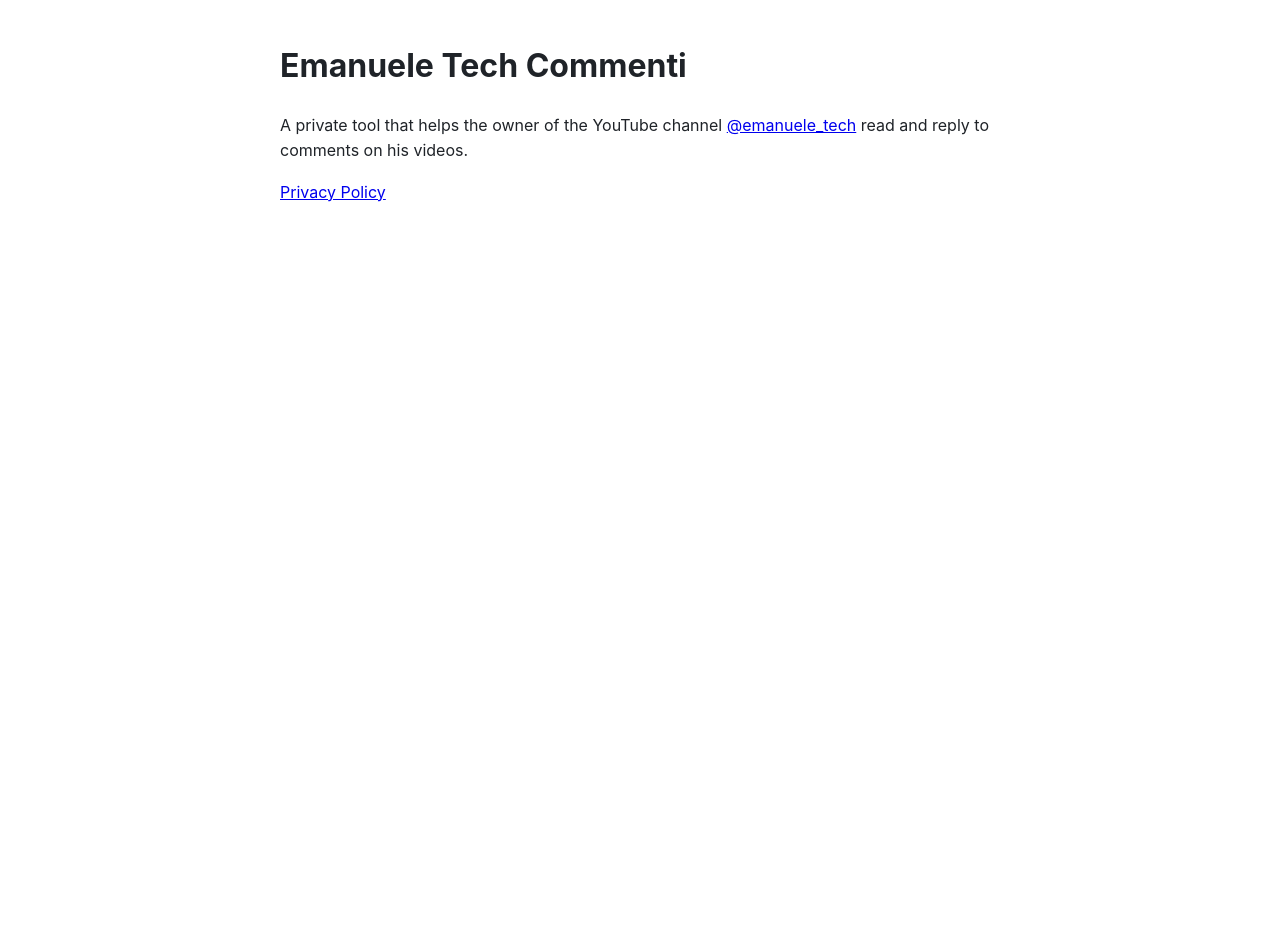
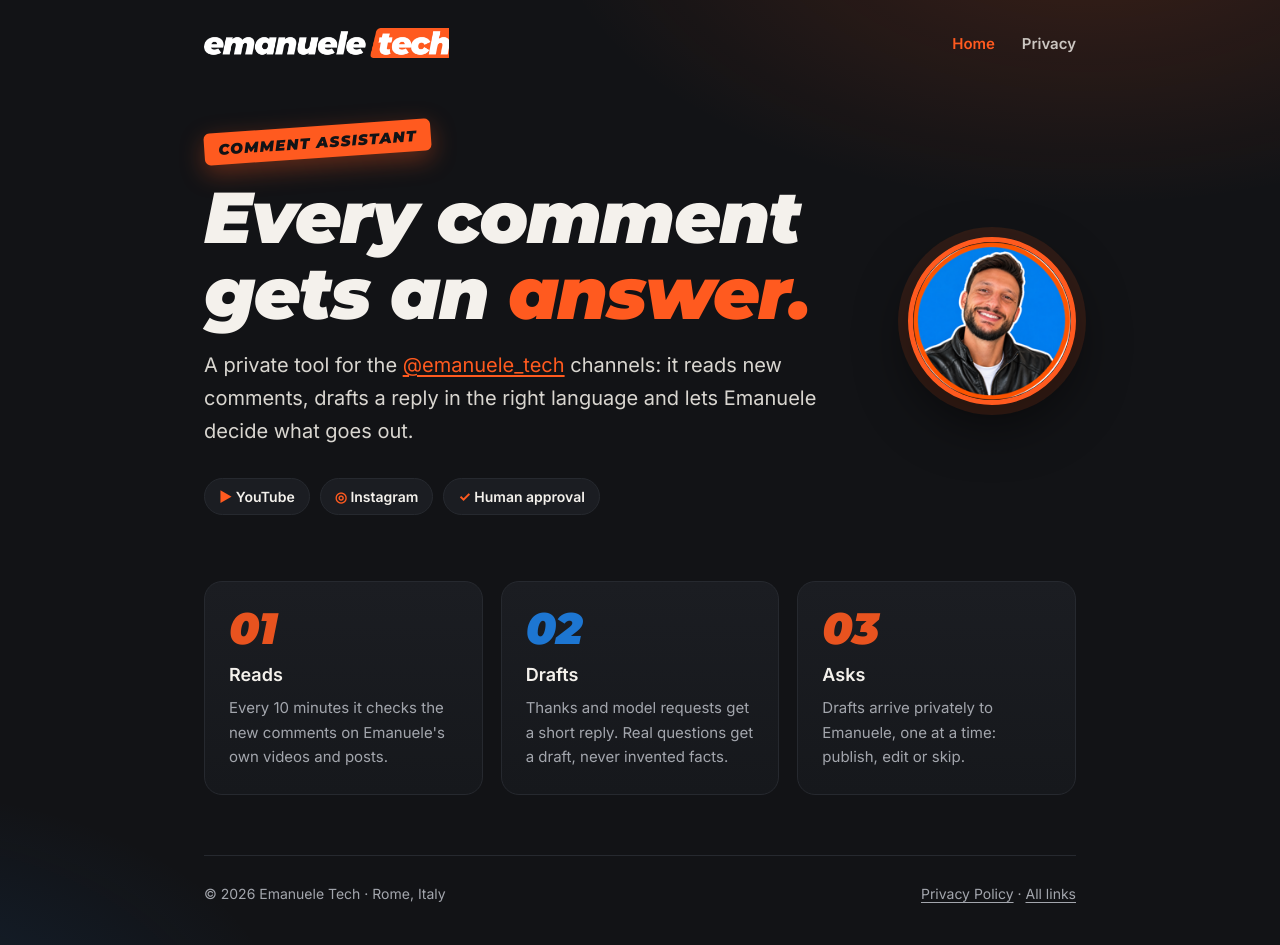
Before and after one commit to emanueletech/comment-assistant, a plain HTML site: page index.html in a window 1280 px wide. Before the commit the page ends 800 px from the top, so only its background shows below. Drawn offline with Linux system fonts and the light colour scheme.

Commit message:
Pages in the Emanuele Tech style: home and privacy policy

```diff
--- a/index.html
+++ b/index.html
@@ -4,14 +4,60 @@
 <meta charset="utf-8">
 <meta name="viewport" content="width=device-width, initial-scale=1">
 <title>Emanuele Tech Commenti</title>
-<style>
-  body { font-family: -apple-system, BlinkMacSystemFont, "Segoe UI", Roboto, sans-serif; max-width: 720px; margin: 40px auto; padding: 0 16px; line-height: 1.6; color: #1f2328; }
-</style>
+<meta name="description" content="The private comment assistant of Emanuele Tech: it reads new comments, drafts replies and lets Emanuele approve them.">
+<link rel="icon" href="assets/avatar.png">
+<link rel="preconnect" href="https://fonts.googleapis.com">
+<link rel="preconnect" href="https://fonts.gstatic.com" crossorigin>
+<link href="https://fonts.googleapis.com/css2?family=Inter:wght@400;600&family=Montserrat:ital,wght@1,900&display=swap" rel="stylesheet">
+<link rel="stylesheet" href="style.css">
 </head>
 <body>
-<h1>Emanuele Tech Commenti</h1>
-<p>A private tool that helps the owner of the YouTube channel
-<a href="https://www.youtube.com/@emanuele_tech">@emanuele_tech</a> read and reply to comments on his videos.</p>
-<p><a href="privacy.html">Privacy Policy</a></p>
+<div class="wrap">
+  <header class="top">
+    <a href="./"><img src="assets/logo.png" alt="Emanuele Tech"></a>
+    <nav>
+      <a href="./" aria-current="page">Home</a>
+      <a href="privacy.html">Privacy</a>
+    </nav>
+  </header>
+
+  <section class="hero">
+    <div>
+      <span class="tag">Comment assistant</span>
+      <h1>Every comment<br>gets an <em>answer.</em></h1>
+      <p class="lead">A private tool for the <a href="https://www.youtube.com/@emanuele_tech">@emanuele_tech</a> channels:
+        it reads new comments, drafts a reply in the right language and lets Emanuele decide what goes out.</p>
+      <div class="chips">
+        <span class="chip"><b>▶</b> YouTube</span>
+        <span class="chip"><b>◎</b> Instagram</span>
+        <span class="chip"><b>✓</b> Human approval</span>
+      </div>
+    </div>
+    <img class="avatar" src="assets/avatar.png" alt="Emanuele">
+  </section>
+
+  <div class="grid">
+    <div class="card">
+      <div class="n">01</div>
+      <h3>Reads</h3>
+      <p>Every 10 minutes it checks the new comments on Emanuele's own videos and posts.</p>
+    </div>
+    <div class="card blue">
+      <div class="n">02</div>
+      <h3>Drafts</h3>
+      <p>Thanks and model requests get a short reply. Real questions get a draft, never invented facts.</p>
+    </div>
+    <div class="card">
+      <div class="n">03</div>
+      <h3>Asks</h3>
+      <p>Drafts arrive privately to Emanuele, one at a time: publish, edit or skip.</p>
+    </div>
+  </div>
+
+  <footer>
+    <span>© 2026 Emanuele Tech · Rome, Italy</span>
+    <span><a href="privacy.html">Privacy Policy</a> · <a href="https://linktr.ee/emanuele_tech">All links</a></span>
+  </footer>
+</div>
 </body>
 </html>
--- /dev/null
+++ b/style.css
@@ -0,0 +1,123 @@
+:root {
+  --ink: #121316;
+  --ink-2: #1b1d22;
+  --ink-3: #26292f;
+  --orange: #ff5a1f;
+  --blue: #1e80e6;
+  --paper: #f4f1ec;
+  --muted: #a3a6ad;
+}
+
+* { box-sizing: border-box; }
+
+html { background: var(--ink); }
+
+body {
+  margin: 0;
+  color: var(--paper);
+  font: 17px/1.65 "Inter", -apple-system, BlinkMacSystemFont, "Segoe UI", Roboto, sans-serif;
+  background:
+    radial-gradient(900px 500px at 85% -10%, rgba(255, 90, 31, .18), transparent 60%),
+    radial-gradient(700px 420px at -10% 110%, rgba(30, 128, 230, .14), transparent 60%),
+    var(--ink);
+  min-height: 100vh;
+}
+
+a { color: var(--orange); text-underline-offset: 3px; }
+a:hover { color: #ff7b4a; }
+
+.wrap { max-width: 920px; margin: 0 auto; padding: 0 24px; }
+
+/* header */
+.top {
+  display: flex; align-items: center; justify-content: space-between;
+  padding: 28px 0;
+}
+.top img { height: 30px; display: block; }
+.top nav a {
+  color: var(--paper); text-decoration: none; font-weight: 600; font-size: 15px;
+  margin-left: 22px; opacity: .8;
+}
+.top nav a:hover, .top nav a[aria-current] { opacity: 1; color: var(--orange); }
+
+/* the tilted tag of the brand */
+.tag {
+  display: inline-block;
+  background: var(--orange); color: var(--ink);
+  font: 900 italic 15px/1 "Montserrat", sans-serif;
+  letter-spacing: .08em; text-transform: uppercase;
+  padding: 9px 14px 8px; border-radius: 6px;
+  transform: rotate(-4deg);
+  box-shadow: 0 8px 24px rgba(255, 90, 31, .35);
+}
+
+h1, h2 {
+  font-family: "Montserrat", sans-serif; font-style: italic; font-weight: 900;
+  letter-spacing: -.02em; line-height: 1.05; margin: 0;
+}
+h1 { font-size: clamp(40px, 7vw, 72px); margin: 22px 0 18px; }
+h1 em { color: var(--orange); font-style: italic; }
+h2 { font-size: 26px; margin-bottom: 10px; }
+
+.lead { font-size: 20px; color: #d9d6d0; max-width: 640px; margin: 0 0 30px; }
+
+/* hero */
+.hero { padding: 40px 0 56px; display: grid; grid-template-columns: 1fr auto; gap: 40px; align-items: center; }
+.avatar {
+  width: 168px; height: 168px; border-radius: 50%;
+  border: 5px solid var(--orange);
+  box-shadow: 0 0 0 10px rgba(255, 90, 31, .12), 0 20px 50px rgba(0, 0, 0, .5);
+}
+.chips { display: flex; flex-wrap: wrap; gap: 10px; }
+.chip {
+  border: 1px solid var(--ink-3); background: var(--ink-2);
+  border-radius: 999px; padding: 6px 14px; font-size: 14px; font-weight: 600;
+}
+.chip b { color: var(--orange); }
+
+/* steps */
+.grid { display: grid; grid-template-columns: repeat(3, 1fr); gap: 18px; margin: 10px 0 60px; }
+.card {
+  background: linear-gradient(180deg, var(--ink-2), #16181c);
+  border: 1px solid var(--ink-3); border-radius: 18px; padding: 24px;
+  position: relative; overflow: hidden;
+}
+.card .n {
+  font: 900 italic 44px/1 "Montserrat", sans-serif; color: var(--orange); opacity: .9;
+}
+.card h3 { margin: 10px 0 6px; font-size: 18px; }
+.card p { margin: 0; color: var(--muted); font-size: 15px; }
+.card.blue .n { color: var(--blue); }
+
+/* document pages */
+.doc { padding: 20px 0 40px; }
+.doc .meta { color: var(--muted); font-size: 15px; margin-bottom: 34px; }
+.section {
+  background: var(--ink-2); border: 1px solid var(--ink-3);
+  border-left: 4px solid var(--orange);
+  border-radius: 14px; padding: 22px 26px; margin-bottom: 18px;
+}
+.section.blue { border-left-color: var(--blue); }
+.section h2 { font-size: 21px; }
+.section ul { margin: 8px 0 0; padding-left: 20px; }
+.section li { margin: 6px 0; }
+.section p { margin: 8px 0 0; }
+
+footer {
+  border-top: 1px solid var(--ink-3); margin-top: 30px;
+  padding: 26px 0 40px; color: var(--muted); font-size: 14px;
+  display: flex; justify-content: space-between; flex-wrap: wrap; gap: 12px;
+}
+footer a { color: var(--muted); }
+
+@media (max-width: 760px) {
+  .hero { grid-template-columns: 1fr; padding-top: 10px; }
+  .avatar { width: 120px; height: 120px; order: -1; }
+  .grid { grid-template-columns: 1fr; }
+  .top nav a { margin-left: 14px; }
+  .lead { font-size: 18px; }
+  h1 { font-size: 38px; }
+  .top img { height: 24px; }
+  .section { padding: 18px 18px; }
+  a { overflow-wrap: anywhere; }
+}
```
Also changed, not shown: privacy.html (+54 -19 lines), assets/avatar.png (added), assets/logo.png (added).
